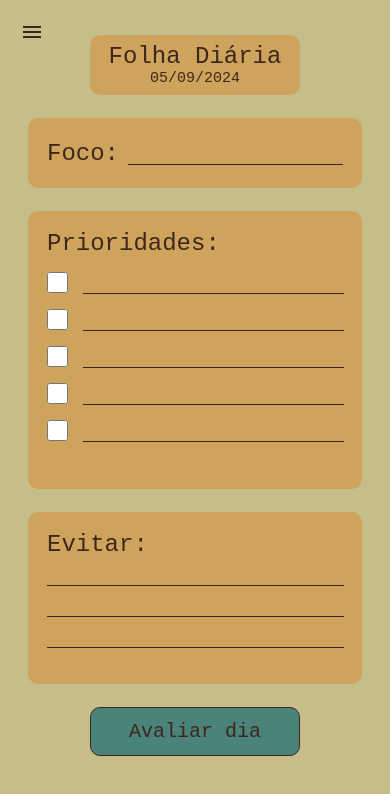
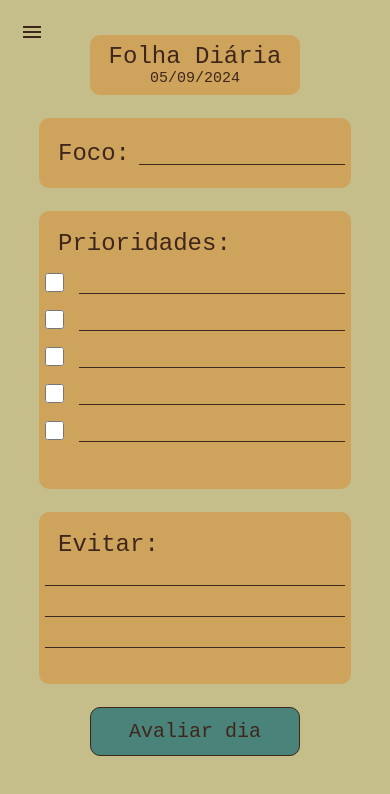
Before and after one commit to WevessonMadson/folha-diaria, a React (Vite) app: page / in a window 390 px wide. Shown: the top 794 px of the page. Built offline with nearby package versions, Linux system fonts and the light colour scheme.

Commit message:
style: ajuste para ficar responsivo na tela desktop: v 1.0.3

```diff
--- a/package.json
+++ b/package.json
@@ -1,7 +1,7 @@
 {
   "name": "folha-diaria",
   "private": true,
-  "version": "1.0.2",
+  "version": "1.0.3",
   "type": "module",
   "scripts": {
     "dev": "vite --host",
--- a/public/sw.js
+++ b/public/sw.js
@@ -1,6 +1,6 @@
 // This is the service worker with the combined offline experience (Offline page + Offline copy of pages)
 
-const CACHE = "folha-diaria-1.0.2";
+const CACHE = "folha-diaria-1.0.3";
 
 importScripts(
   "https://storage.googleapis.com/workbox-cdn/releases/5.1.2/workbox-sw.js"
--- a/src/App.css
+++ b/src/App.css
@@ -3,4 +3,5 @@
   flex-direction: column;
   gap: 23px;
   align-items: center;
+  padding: 0 10%;
 }
--- a/src/components/Focus/Focus.css
+++ b/src/components/Focus/Focus.css
@@ -1,4 +1,4 @@
 .input-focus {
-    width: 215px;
+    width: 100%;
     text-transform: uppercase;
 }
--- a/src/components/Ignore/Ignore.css
+++ b/src/components/Ignore/Ignore.css
@@ -12,8 +12,13 @@
     width: 100%;
     align-items: center;
     gap: 8px;
+    padding: 0 2%;
+}
+
+.ignories div {
+    width: 100%;
 }
 
 .input-ignore {
-    width: 297px;
+    width: 100%;
 }
--- a/src/components/Priorities/Priorities.css
+++ b/src/components/Priorities/Priorities.css
@@ -12,8 +12,9 @@
     display: flex;
     justify-content: center;
     gap: 15px;
+    padding: 0 2%;
 }
 
 .input-prioritie {
-    width: 261px;
+    width: 100%;
 }
--- a/src/index.css
+++ b/src/index.css
@@ -37,6 +37,7 @@ input:focus {
   background-color: #cea45c;
   border-radius: 10px;
   display: flex;
+  width: 100%;
 }
 
 .title-card {
@@ -53,15 +54,16 @@ input:focus {
 }
 
 .card-one {
-  width: 334px;
+  /* width: 334px; */
   height: 70px;
   align-items: center;
   gap: 9px;
   justify-content: flex-start;
+  padding: 0 2% 0 0;
 }
 
 .card-two {
-  width: 334px;
+  /* width: 334px; */
   height: 278px;
   flex-direction: column;
   align-items: left;
@@ -70,7 +72,7 @@ input:focus {
 }
 
 .card-three {
-  width: 334px;
+  /* width: 334px; */
   height: 172px;
   padding: 19px 0px 26px;
   flex-direction: column;
```
Also changed, not shown: 1 other file (tests, documents, lock files or other folders).
